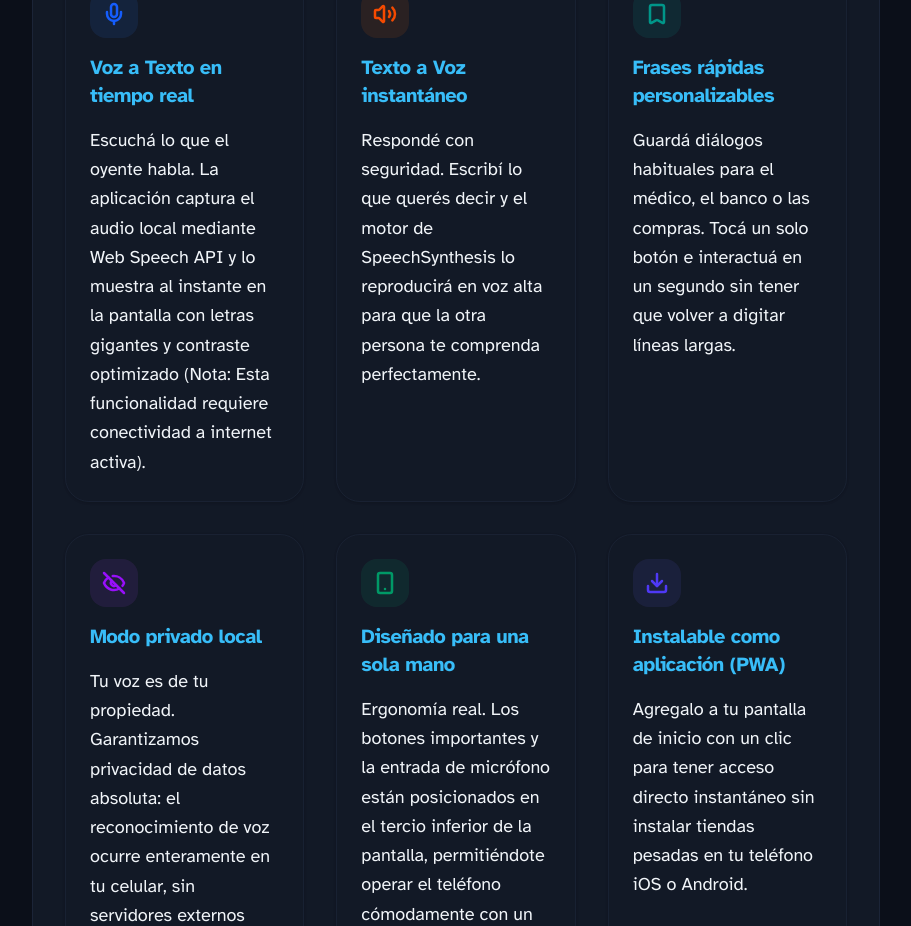
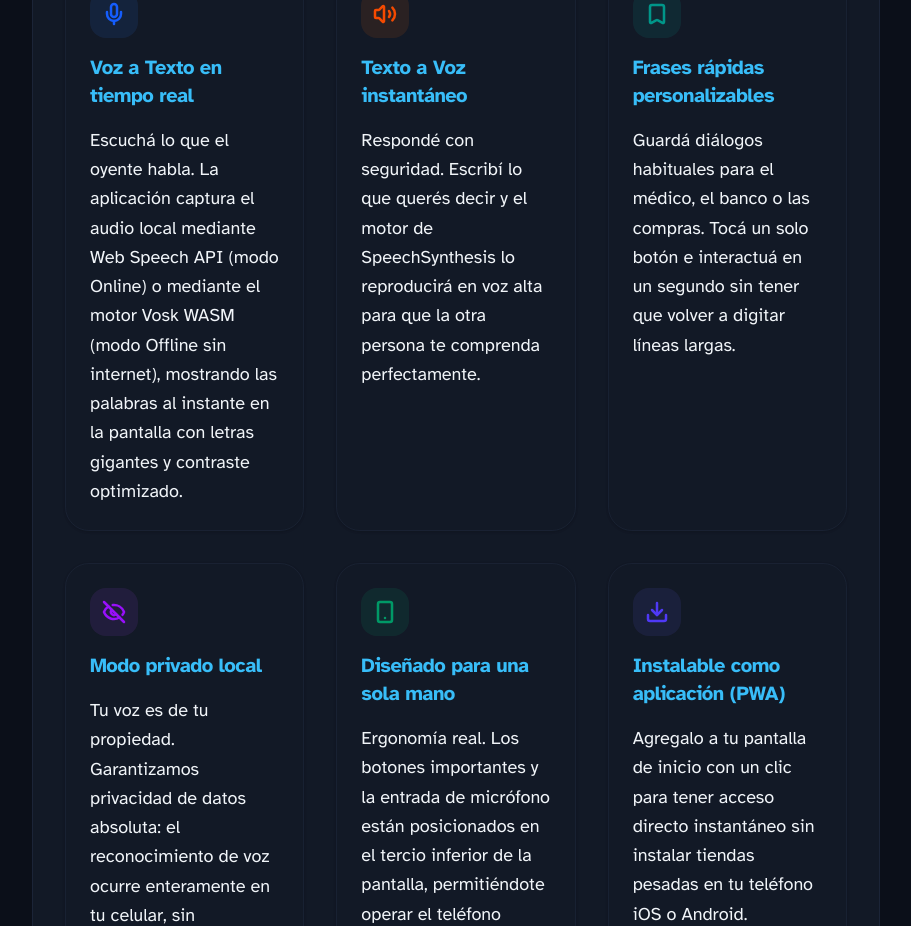
Before and after one commit to Luma2001/quedecis, a Next.js app: page / in a window 1280 px wide. Shown: the part 1560-2486 px from the top of the page, without its empty margins (184-1095 px from the left). Built offline with nearby package versions, Linux system fonts and the light colour scheme; no server answers; the database is empty.

Commit message:
[Update]Features actualizar descripcion de voz a texto reflejando soporte offline

```diff
--- a/components/Features.tsx
+++ b/components/Features.tsx
@@ -4,7 +4,7 @@ export default function Features() {
   const list = [
     {
       title: "Voz a Texto en tiempo real",
-      desc: "Escuchá lo que el oyente habla. La aplicación captura el audio local mediante Web Speech API y lo muestra al instante en la pantalla con letras gigantes y contraste optimizado (Nota: Esta funcionalidad requiere conectividad a internet activa).",
+      desc: "Escuchá lo que el oyente habla. La aplicación captura el audio local mediante Web Speech API (modo Online) o mediante el motor Vosk WASM (modo Offline sin internet), mostrando las palabras al instante en la pantalla con letras gigantes y contraste optimizado.",
       icon: Mic,
       colorClass: "blue",
     },
```
